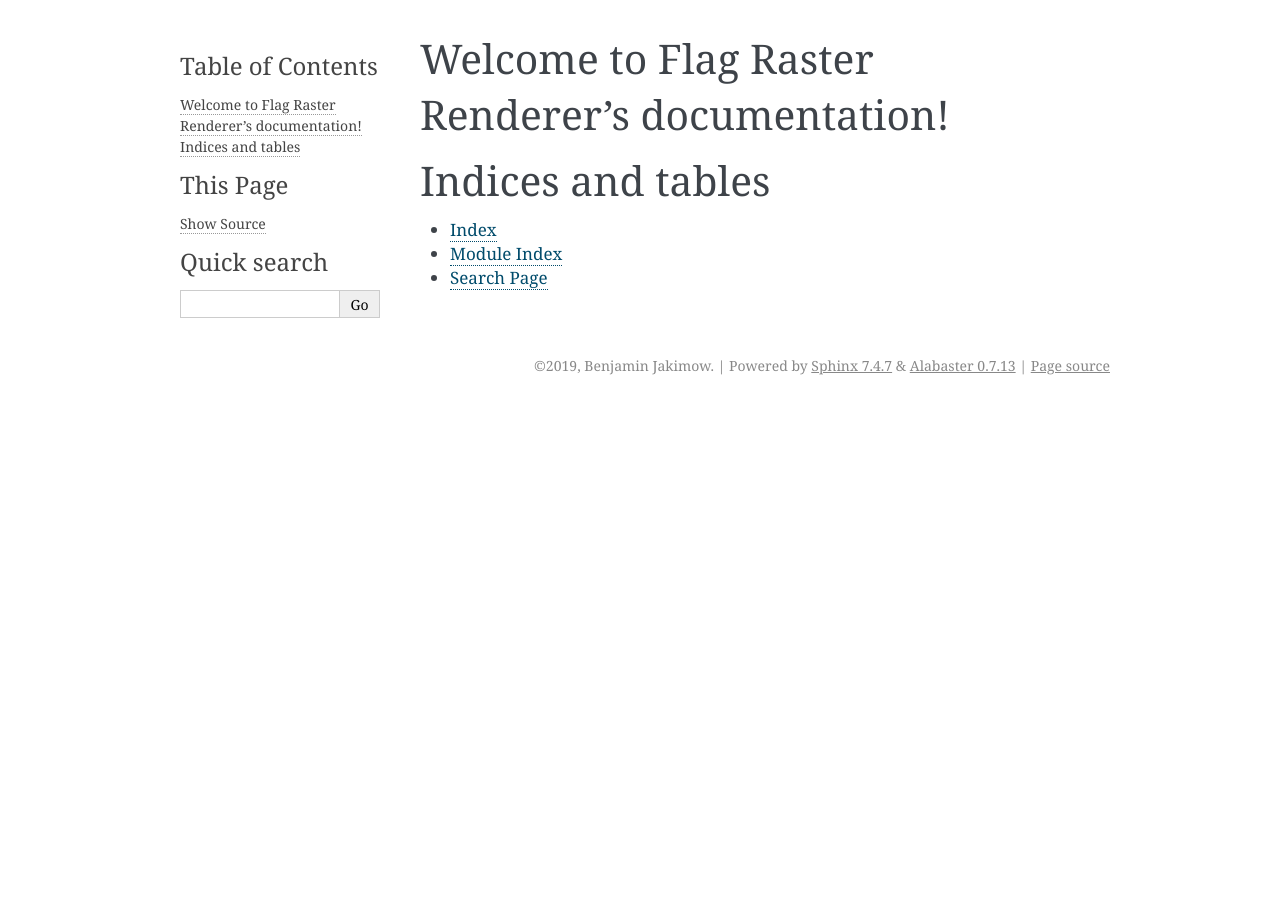
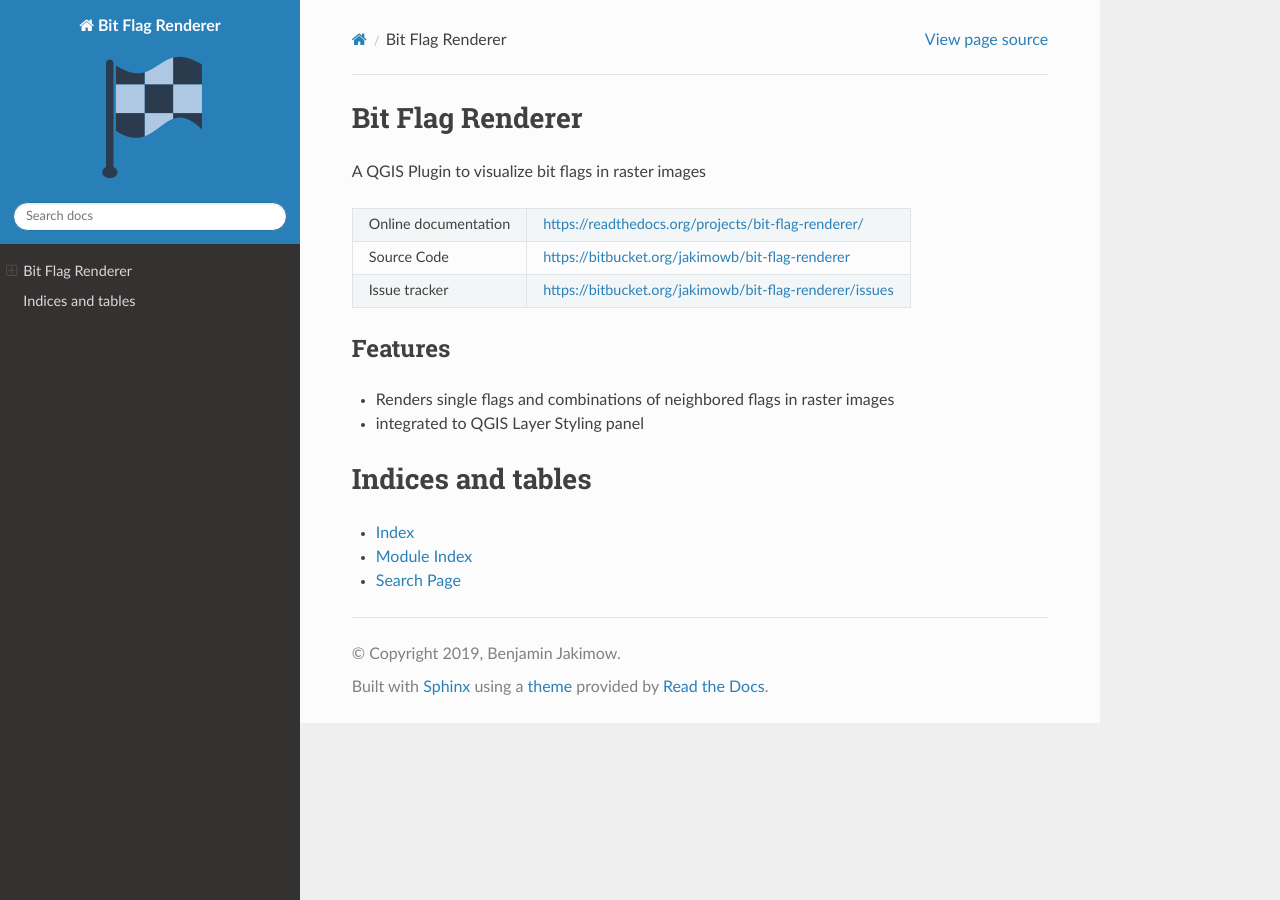
Before and after one commit to jakimowb/bit-flag-renderer, a Sphinx documentation site: the page built from doc/source/index.rst, in a window 1280 px wide. Built offline with Sphinx 7.4.7 and the Read the Docs theme 2.0.0, drawn with Linux system fonts in a browser that asks for light colours.

```diff
--- a/deploy.py
+++ b/deploy.py
@@ -159,8 +159,6 @@ def updateSphinxChangelog():
 
 def updateInfoHTMLs():
 
-
-
     urlIssueTracker = URL_ISSUE_TRACKER
 
     def readTextFile(path):
--- a/doc/source/conf.py
+++ b/doc/source/conf.py
@@ -17,7 +17,7 @@
 
 # -- Project information -----------------------------------------------------
 
-project = 'Flag Raster Renderer'
+project = 'Bit Flag Renderer'
 copyright = '2019, Benjamin Jakimow'
 author = 'Benjamin Jakimow'
 
@@ -30,8 +30,16 @@ release = '0.1'
 # Add any Sphinx extension module names here, as strings. They can be
 # extensions coming with Sphinx (named 'sphinx.ext.*') or your custom
 # ones.
-extensions = [
-]
+extensions = ['sphinx.ext.autodoc',
+    'sphinx.ext.doctest',
+    'sphinx.ext.intersphinx',
+    'sphinx.ext.todo',
+    'sphinx.ext.coverage',
+    'sphinx.ext.mathjax',
+    'sphinx.ext.ifconfig',
+    'sphinx.ext.viewcode',
+    'sphinx.ext.autosectionlabel'
+    ]
 
 # Add any paths that contain templates here, relative to this directory.
 templates_path = ['_templates']
@@ -47,9 +55,12 @@ exclude_patterns = []
 # The theme to use for HTML and HTML Help pages.  See the documentation for
 # a list of builtin themes.
 #
-html_theme = 'alabaster'
+html_theme = 'sphinx_rtd_theme'
 
 # Add any paths that contain custom static files (such as style sheets) here,
 # relative to this directory. They are copied after the builtin static files,
 # so a file named "default.css" will overwrite the builtin "default.css".
 html_static_path = ['_static']
+
+html_logo = 'img/bitflagimage.png'
+html_favicon = 'img/bitflagimage.png'
--- a/doc/source/index.rst
+++ b/doc/source/index.rst
@@ -3,13 +3,30 @@
    You can adapt this file completely to your liking, but it should at least
    contain the root `toctree` directive.
 
-Welcome to Flag Raster Renderer's documentation!
-================================================
+Bit Flag Renderer
+=================
+
+A QGIS Plugin to visualize bit flags in raster images
+
+
 
 .. toctree::
    :maxdepth: 2
    :caption: Contents:
 
+.. table::
+
+   ==================== ================================================================================================
+   Online documentation https://readthedocs.org/projects/bit-flag-renderer/
+   Source Code          https://bitbucket.org/jakimowb/bit-flag-renderer
+   Issue tracker        https://bitbucket.org/jakimowb/bit-flag-renderer/issues
+   ==================== ================================================================================================
+
+Features
+--------
+
+* Renders single flags and combinations of neighbored flags in raster images
+* integrated to QGIS Layer Styling panel
 
 
 Indices and tables
```
Also changed, not shown: bitbucket-pipelines.yml (added, +41 -0 lines), doc/source/requirements.txt (added, +9 -0 lines), requirements.txt (added, +11 -0 lines), doc/source/img/bitflagimage.png (added).
